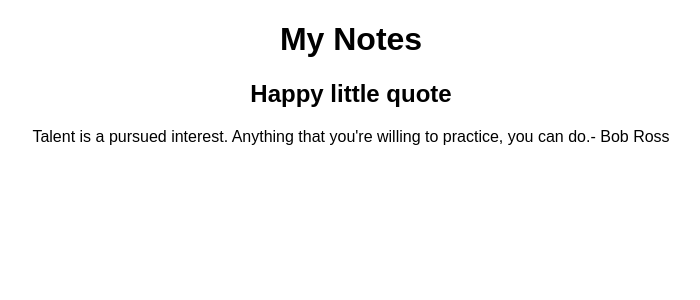
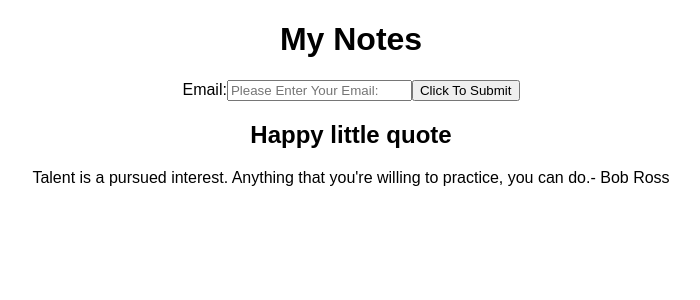
Before and after one commit to tomytank/advanced-forms, a React (Create React App) app: page / in a window 1280 px wide. Shown: the top 300 px of the page, without its empty margins (289-989 px from the left). Built offline with nearby package versions, Linux system fonts and the light colour scheme.

Commit message:
Simple Form
Simple Input form

```diff
--- a/src/components/NoteForm.js
+++ b/src/components/NoteForm.js
@@ -3,7 +3,18 @@
 const NoteForm = props => {
   //console.log(Wthis is our props: ",props");
 
-  return <div />;
+  return (
+    <form>
+      <label htmlFor="email">Email:</label>
+      <input
+        id="email"
+        type="text"
+        name="email"
+        placeholder="Please Enter Your Email:"
+      />
+      <button>Click To Submit</button>
+    </form>
+  );
 };
 
 export default NoteForm;
```
